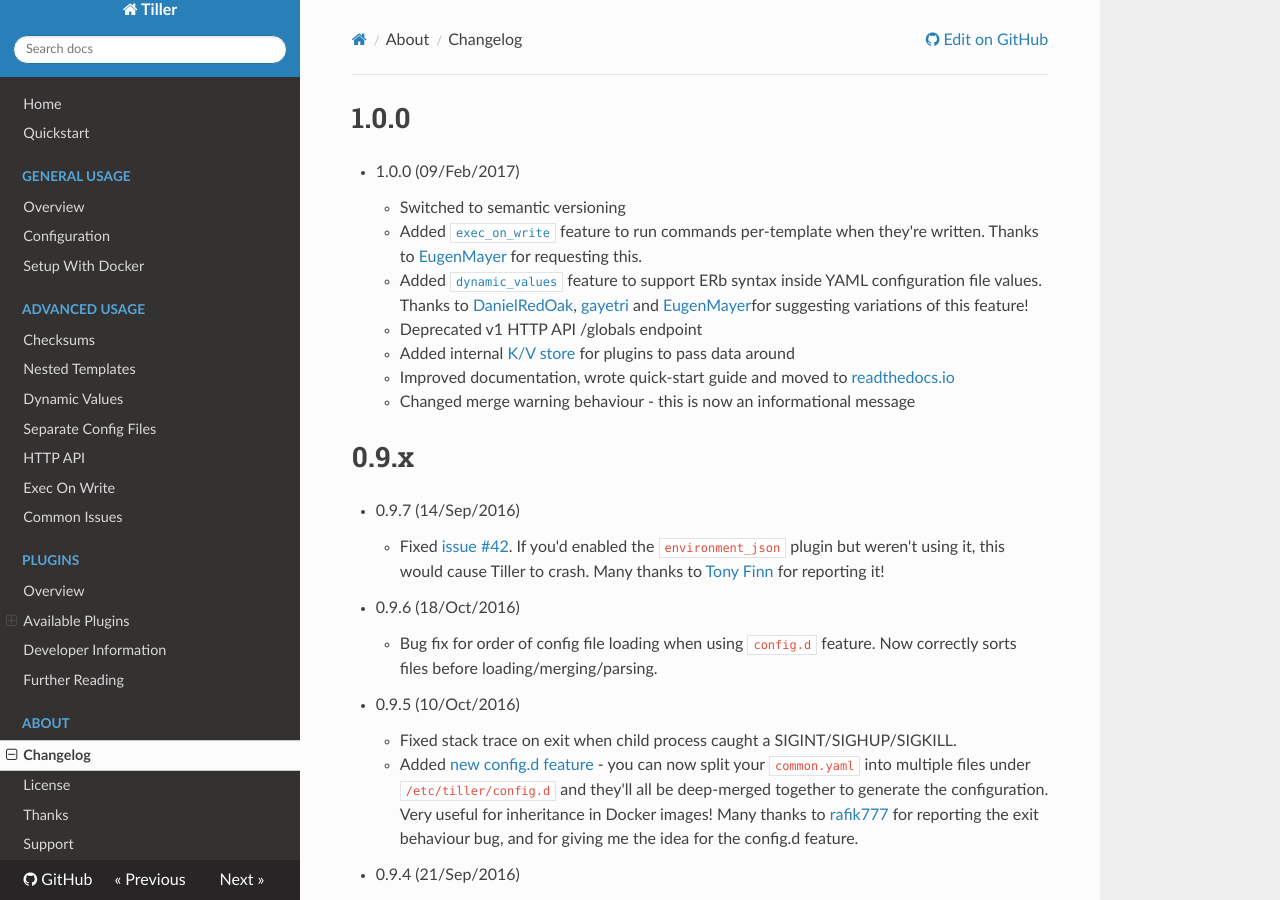
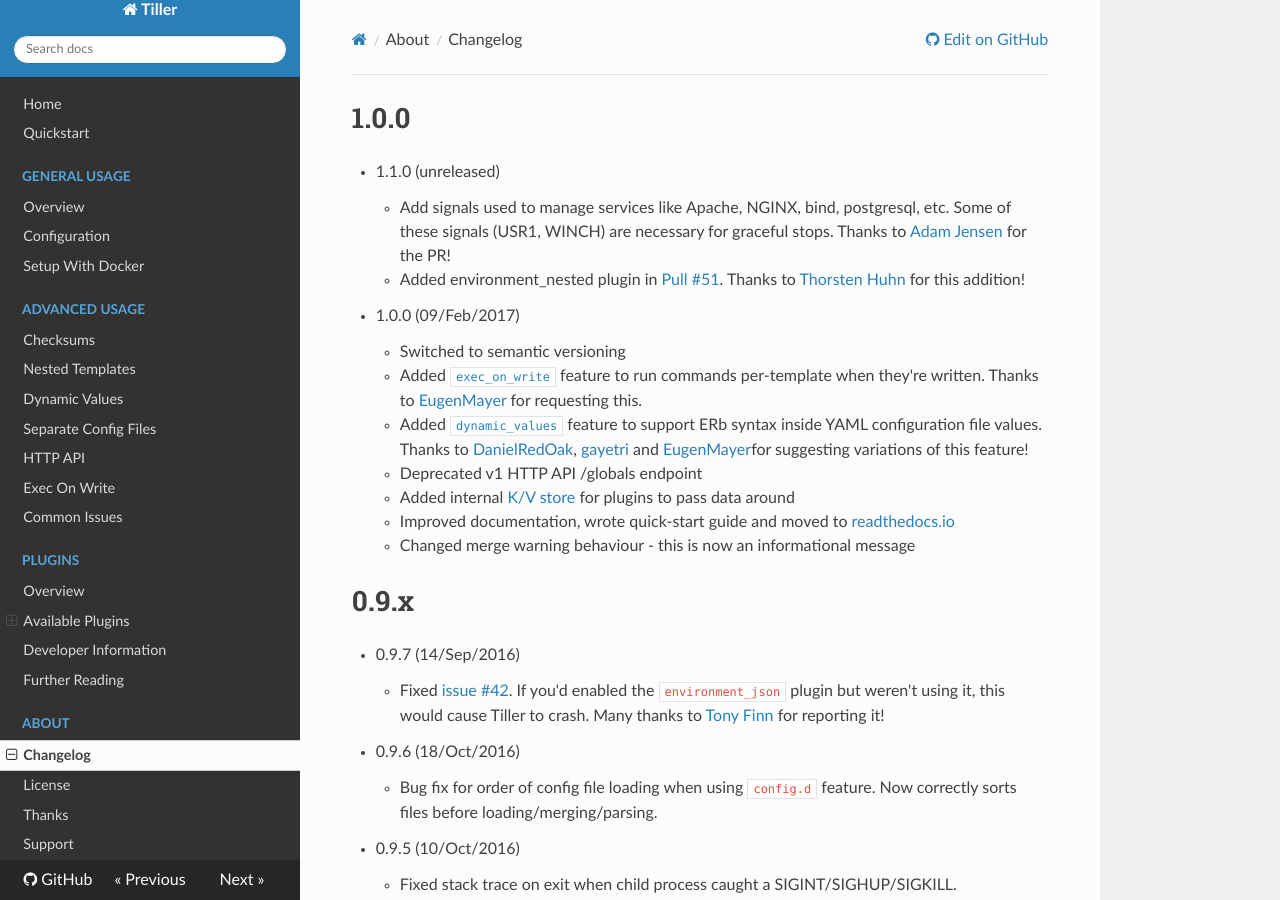
Before and after one commit to markround/tiller, an MkDocs documentation site: the page built from docs/changelog.md, in a window 1280 px wide and 900 px high. Built offline with MkDocs 1.6.1, drawn with Linux system fonts in a browser that asks for light colours; nearby versions of some CDN libraries; old or Windows-style settings are respelled for this version of MkDocs.

Commit message:
Added unreleased CHANGELOG notes

```diff
--- a/docs/changelog.md
+++ b/docs/changelog.md
@@ -1,4 +1,8 @@
 # 1.0.0
+
+  * 1.1.0 (unreleased)
+    * Add signals used to manage services like Apache, NGINX, bind, postgresql, etc. Some of these signals (USR1, WINCH) are necessary for graceful stops. Thanks to [Adam Jensen](https://github.com/jensenak) for the PR!
+    * Added environment_nested plugin in [Pull #51](https://github.com/markround/tiller/pull/51). Thanks to [Thorsten Huhn](https://github.com/thorstenhuhn) for this addition!
 
   * 1.0.0 (09/Feb/2017)
 
```
